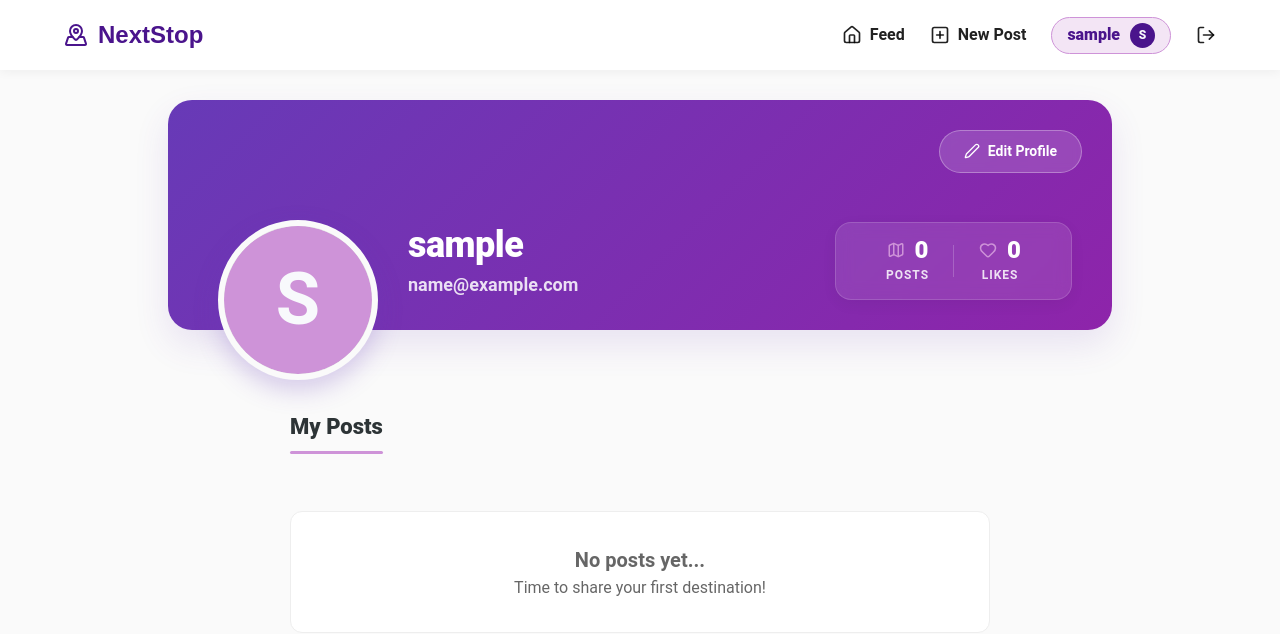
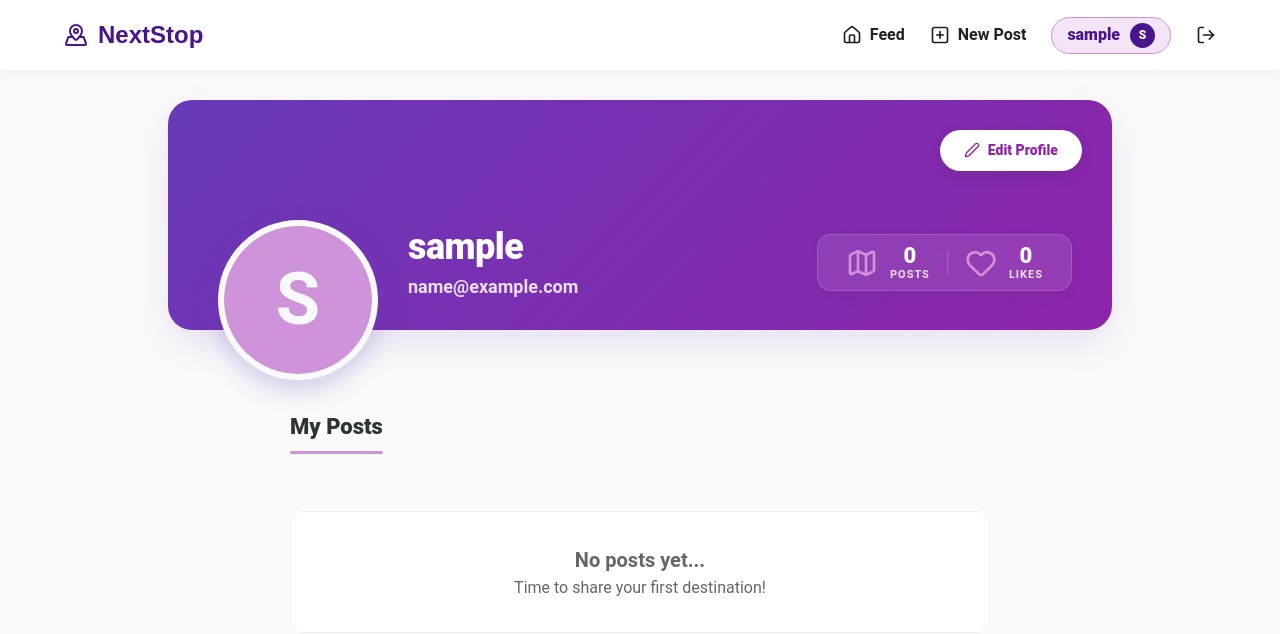
Before and after one commit to chenzabatani-spec/web_application_final, a React (Vite) app in the folder client/: page /profile in a window 1280 px wide. Shown: the top 634 px of the page. Built offline with nearby package versions, Linux system fonts and the light colour scheme; sample sign-in values are in the browser's storage.

Commit message:
style(profile): center stats text and update edit profile button to solid white for better UX

```diff
--- a/client/src/pages/Profile/Profile.styles.ts
+++ b/client/src/pages/Profile/Profile.styles.ts
@@ -32,21 +32,21 @@ export const EditProfileButton = styled(Button)({
   position: 'absolute',
   top: '30px',
   right: '30px',
-  backgroundColor: 'rgba(255, 255, 255, 0.15)',
-  backdropFilter: 'blur(5px)',
-  color: 'white',
-  border: '1px solid rgba(255, 255, 255, 0.3)',
+  backgroundColor: '#ffffff',
+  color: '#8e24aa',
+  border: 'none',
+  boxShadow: '0 4px 15px rgba(0,0,0,0.1)',
   padding: '8px 24px',
   borderRadius: '30px',
   fontSize: '14px',
-  fontWeight: 700,
+  fontWeight: 800,
   textTransform: 'none',
   gap: '8px',
   transition: 'all 0.2s ease',
   '&:hover': {
-    backgroundColor: 'rgba(255, 255, 255, 0.25)',
+    backgroundColor: '#fafafa',
     transform: 'translateY(-2px)',
-    border: '1px solid rgba(255, 255, 255, 0.4)',
+    boxShadow: '0 6px 20px rgba(0,0,0,0.15)',
   }
 });
 
@@ -104,21 +104,22 @@ export const StatsGlassBox = styled(Box)({
   backgroundColor: 'rgba(255, 255, 255, 0.1)',
   backdropFilter: 'blur(8px)',
   border: '1px solid rgba(255, 255, 255, 0.15)',
-  borderRadius: '16px',
-  padding: '15px 50px',
-  gap: '50px',
+  borderRadius: '14px',
+  padding: '10px 28px',
+  gap: '35px',
   boxShadow: '0 4px 15px rgba(0,0,0,0.05)',
 });
 
 export const StatItem = styled(Box)({
   display: 'flex',
-  flexDirection: 'column',
+  flexDirection: 'row',
   alignItems: 'center',
+  gap: '12px',
   position: 'relative',
   '&:first-of-type::after': {
     content: '""',
     position: 'absolute',
-    right: '-25px',
+    right: '-18px',
     top: '15%',
     height: '70%',
     width: '1px',
@@ -126,22 +127,28 @@ export const StatItem = styled(Box)({
   }
 });
 
-export const StatValue = styled(Typography)({
-  fontSize: '24px',
-  fontWeight: 900,
+export const StatTextWrapper = styled(Box)({
   display: 'flex',
+  flexDirection: 'column',
   alignItems: 'center',
-  gap: '10px',
-  lineHeight: 1,
-  marginBottom: '4px',
 });
 
+
+export const StatValue = styled(Typography)({
+  fontSize: '22px',
+  fontWeight: 900,
+  lineHeight: 1,
+  marginBottom: '2px',
+});
+
+
 export const StatLabel = styled(Typography)({
-  fontSize: '12px',
+  fontSize: '11px',
   textTransform: 'uppercase',
   color: 'rgba(255, 255, 255, 0.85)',
   letterSpacing: '1px',
   fontWeight: 700,
+  lineHeight: 1,
 });
 
 export const FeedSection = styled(Box)({
--- a/client/src/pages/Profile/Profile.tsx
+++ b/client/src/pages/Profile/Profile.tsx
@@ -1,7 +1,7 @@
 import React, { useEffect, useState, useCallback, useMemo } from 'react';
 import { useNavigate } from 'react-router-dom';
 import { Box, CircularProgress, Dialog, DialogTitle, DialogContent, DialogActions, Button, TextField, Typography } from '@mui/material';
-import { Edit2, Map, Heart, Camera } from 'lucide-react'; // שמתי כאן את Map במקום Route!
+import { Edit2, Map, Heart, Camera } from 'lucide-react';
 import Navbar from '../../components/Navbar/Navbar';
 import PostCard from '../../components/PostCard/PostCard';
 import CreatePostModal from '../../components/CreatePostModal/CreatePostModal';
@@ -11,7 +11,7 @@ import {
   ProfileRoot, ProfileContainer, PurpleBanner, EditProfileButton,
   AvatarWrapper, StyledAvatar, BannerContent, UserDetails, UserNameTitle, UserEmailText,
   StatsGlassBox, StatItem, StatValue, StatLabel,
-  FeedSection, FeedTitle
+  FeedSection, FeedTitle, StatTextWrapper
 } from './Profile.styles';
 
 const Profile = () => {
@@ -121,17 +121,19 @@ const Profile = () => {
 
             <StatsGlassBox>
               <StatItem>
-                <StatValue>
-                  <Map size={18} color="#ce93d8" /> {profileStats.postCount}
-                </StatValue>
-                <StatLabel>Posts</StatLabel>
+                <Map size={32} color="#ce93d8" strokeWidth={2} />
+                <StatTextWrapper>
+                  <StatValue>{profileStats.postCount}</StatValue>
+                  <StatLabel>Posts</StatLabel>
+                </StatTextWrapper>
               </StatItem>
 
               <StatItem>
-                <StatValue>
-                  <Heart size={18} color="#ce93d8" /> {profileStats.totalLikes}
-                </StatValue>
-                <StatLabel>Likes</StatLabel>
+                <Heart size={32} color="#ce93d8" strokeWidth={2} />
+                <StatTextWrapper>
+                  <StatValue>{profileStats.totalLikes}</StatValue>
+                  <StatLabel>Likes</StatLabel>
+                </StatTextWrapper>
               </StatItem>
             </StatsGlassBox>
           </BannerContent>
```
